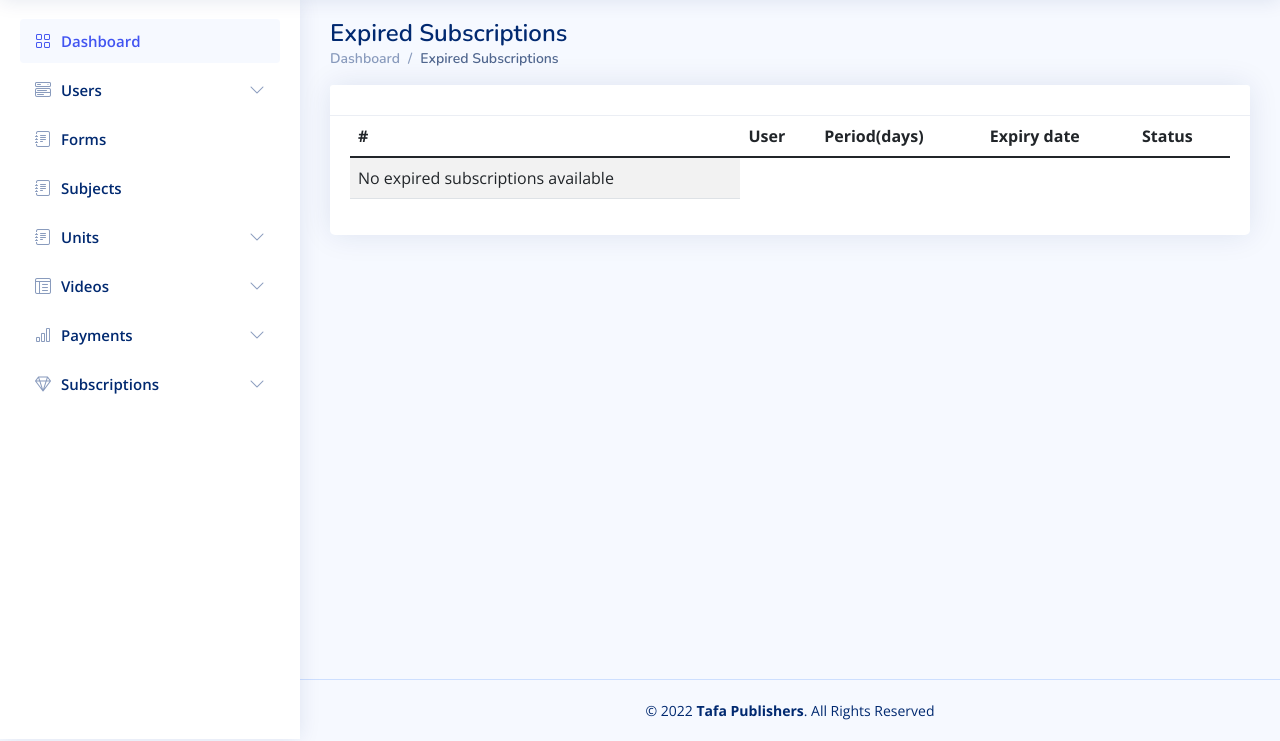
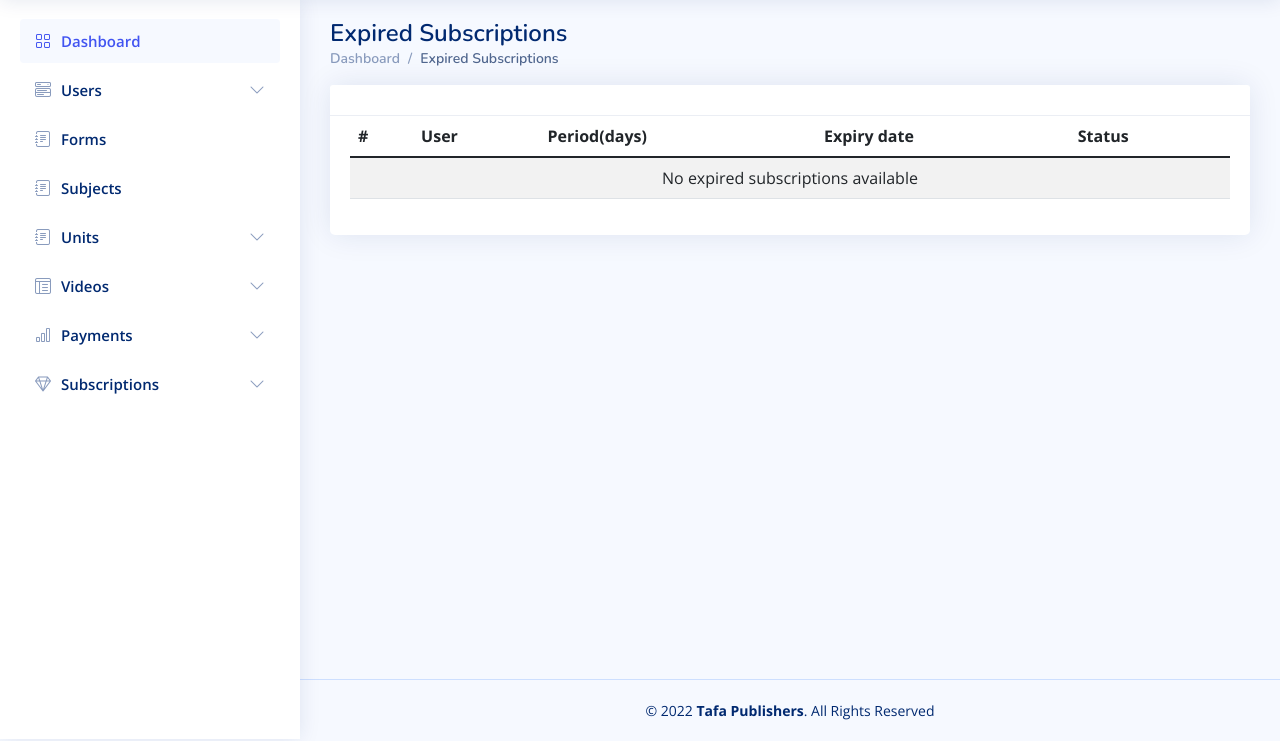
Before and after one commit to thaka-creations/elimu, a Django app: page /admin/subscriptions/expired in a window 1280 px wide. Shown: the part 61-802 px from the top of the page. Run offline with Django 4.2, Linux system fonts and the light colour scheme; data comes from the database, SQL or seed files in the repository; parts of the project's set-up code (start-up, migrations or seed data) failed here and were passed over; some libraries are stand-ins or nearby versions.

Commit message:
admin updates

```diff
--- a/templates/admin/subscriptions/index.html
+++ b/templates/admin/subscriptions/index.html
@@ -32,7 +32,7 @@
                 <tbody>
                     {% if not subscriptions %}
                     <tr>
-                        <td colspan="0">
+                        <td colspan="5" class="text-center">
                             No {{status.lower}} subscriptions available
                         </td>
                     </tr>
```
